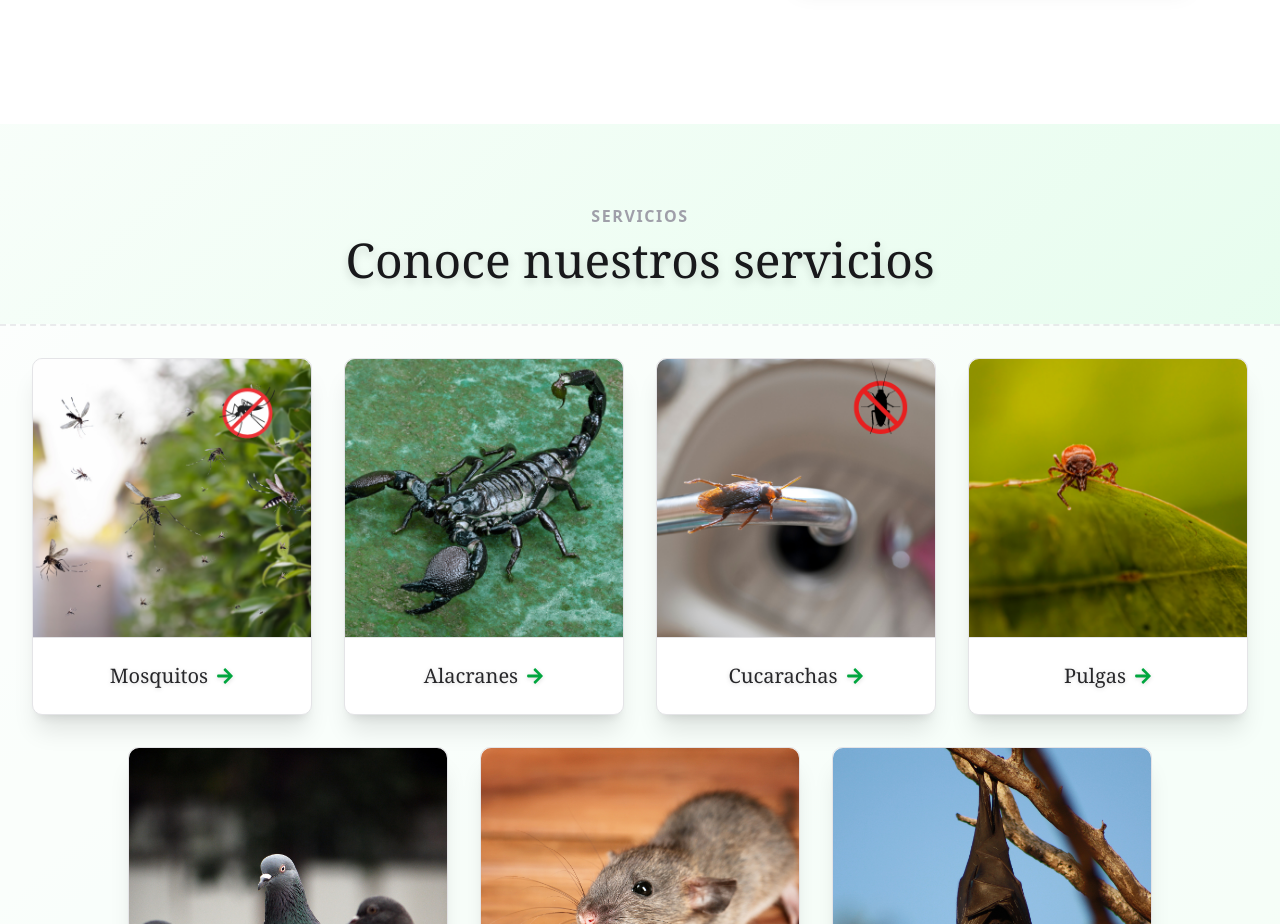
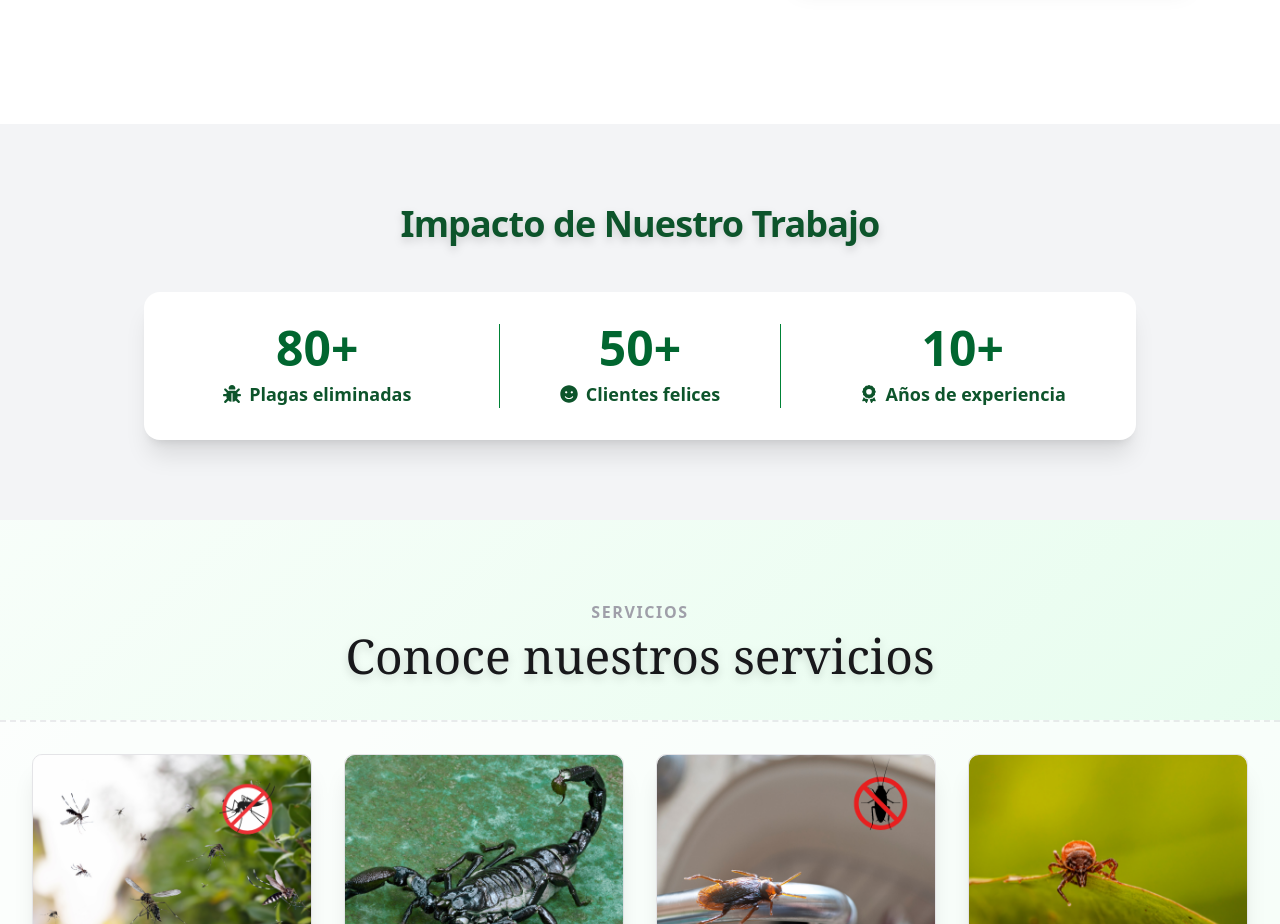
Before and after one commit to FedericoHerreraa/ng-fumigaciones, a Next.js app: page / in a window 1280 px wide. Shown: the part 1308-2232 px from the top of the page. Built offline with nearby package versions, Linux system fonts and the light colour scheme.

Commit message:
resultados

```diff
--- a/app/page.tsx
+++ b/app/page.tsx
@@ -3,12 +3,14 @@ import { CTA } from "@/components/CTA";
 import { AboutUsComponent } from "@/components/AboutUsComponent";
 import { Services } from "@/components/Services";
 import { FAQs } from "@/components/FAQs";
+import { Results } from "@/components/Results";
 
 export default function Home() {
   return (
     <>
       <Landing />
       <CTA />
+      <Results />
       <Services />
       <FAQs />
       <AboutUsComponent />
--- /dev/null
+++ b/components/Results.tsx
@@ -0,0 +1,92 @@
+"use client";
+
+import { useEffect, useState, useRef } from "react";
+import { FaBug, FaAward } from "react-icons/fa6";
+import { FaSmile } from "react-icons/fa";
+
+// Simple hook para detectar si el contador está en vista
+function useInView(ref: React.RefObject<HTMLElement>) {
+  const [isInView, setIsInView] = useState(false);
+
+  useEffect(() => {
+    if (!ref.current) return;
+    const observer = new window.IntersectionObserver(
+      ([entry]) => {
+        if (entry.isIntersecting) setIsInView(true);
+      },
+      { threshold: 0.3 }
+    );
+    observer.observe(ref.current);
+    return () => observer.disconnect();
+  }, [ref]);
+
+  return isInView;
+}
+
+const Counter = ({
+  from = 0,
+  to,
+  plus,
+}: {
+  from?: number;
+  to: number;
+  plus?: boolean;
+}) => {
+  const ref = useRef<HTMLParagraphElement>(null);
+  const isInView = useInView(ref);
+  const [count, setCount] = useState(from);
+
+  useEffect(() => {
+    if (isInView && count < to) {
+      const interval = setInterval(() => {
+        setCount((prev) => (prev < to ? prev + 1 : to));
+      }, 30);
+      return () => clearInterval(interval);
+    }
+  }, [isInView, to, count]);
+
+  return (
+    <p ref={ref} className="md:text-5xl text-3xl font-bold text-green-800">
+      {count}
+      {plus ? "+" : ""}
+    </p>
+  );
+};
+
+export const Results = () => {
+  return (
+    <section className="w-full py-20 bg-gray-100 relative">
+      <div className="max-w-5xl mx-auto px-4">
+        <h2 className="text-3xl md:text-4xl font-extrabold text-center text-green-900 mb-12 drop-shadow-lg tracking-tight">
+          Impacto de Nuestro Trabajo
+        </h2>
+        <div
+          className="bg-white shadow-xl p-8 flex flex-col md:flex-row justify-around items-center gap-10 rounded-2xl"
+          style={{
+            borderImage: "linear-gradient(90deg, #1b5629, #01950d, #35543c) 1",
+            borderStyle: "solid"
+          }}
+        >
+          <div className="flex flex-col items-center gap-2 w-full md:w-1/3">
+            <Counter plus to={80}/>
+            <p className="md:text-lg text-green-900 flex items-center gap-2 font-semibold">
+              <FaBug /> Plagas eliminadas
+            </p>
+          </div>
+          <div className="flex flex-col items-center gap-2 w-full md:w-1/3 border-y md:border-y-0 md:border-x border-green-700 py-6 md:py-0">
+            <Counter to={50} plus />
+            <p className="md:text-lg text-green-900 flex items-center gap-2 font-semibold">
+              <FaSmile /> Clientes felices
+            </p>
+          </div>
+          <div className="flex flex-col items-center gap-2 w-full md:w-1/3">
+            <Counter to={10} plus />
+            <p className="md:text-lg text-green-900 flex items-center gap-2 font-semibold">
+              <FaAward /> Años de experiencia
+            </p>
+          </div>
+        </div>
+      </div>
+    </section>
+  );
+};
```
